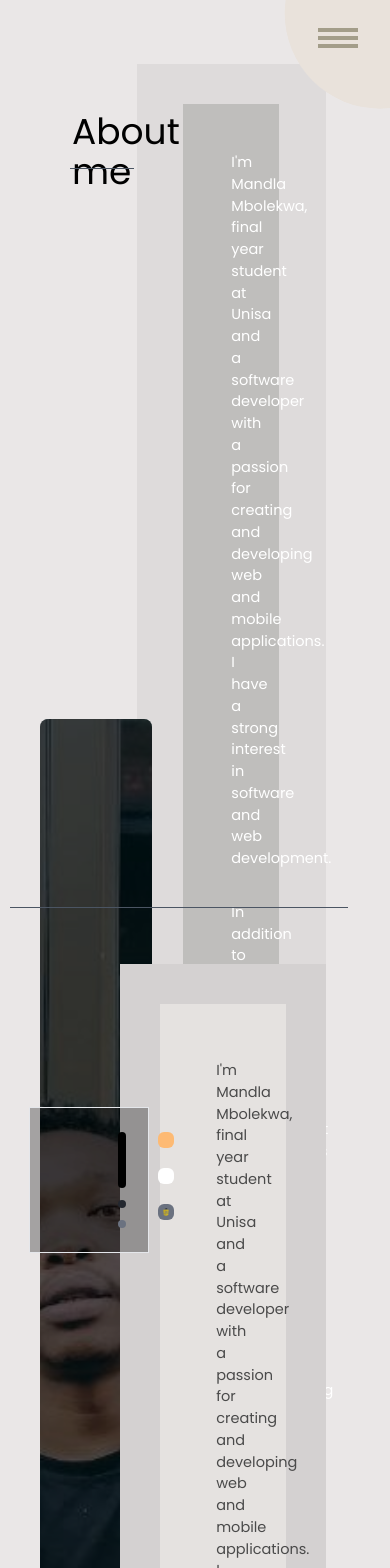
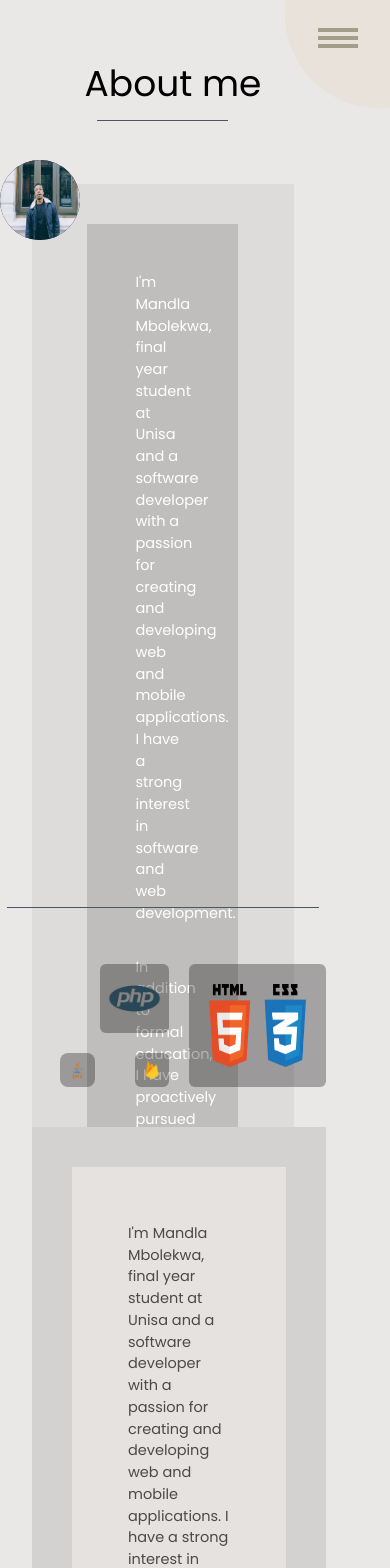
Before and after one commit to 23Mandla/portfolio, a React (Create React App) app: page /about in a window 390 px wide. Shown: the top 1568 px of the page. Built offline with nearby package versions, Linux system fonts and the light colour scheme.

Commit message:
working on media querries

```diff
--- a/src/componets/About/About.js
+++ b/src/componets/About/About.js
@@ -3,10 +3,10 @@ import me from "../assets/images/home-pic-3.jpg";
 export default function About() {
   return (
 
-      <div className="relative h-screen p-16 grid grid-cols-3 gap-5 after:content-[''] after:absolute after:bg-gray-600 after:h-[1px] after:w-[80%] after:-bottom-16 after:left-[10%]">
-        <div className="grid grid-rows-3">
-          <h1 className="relative text-4xl pl-5 top-12 left-5 after:content-[''] after:absolute after:bg-gray-600 after:h-[1px] after:w-[50%] after:top-14 after:left-[14%]">About me</h1>
-          <div className="relative row-span-2 m-2 -top-7">
+      <div className="relative w-screen md:w-full space-y-20 md:space-y-0 h-screen p-16 md:grid gap-5 md:grid-cols-3 after:content-[''] after:absolute after:bg-gray-600 after:h-[1px] after:w-[80%] after:-bottom-16 after:left-[10%]">
+        <div className="block md:grid md:grid-rows-3">
+          <h1 className="relative text-center md:text-center  text-4xl pl-5 md:top-12  after:content-[''] after:absolute after:bg-gray-600 after:h-[1px] after:w-[50%] md:after:w-[80%] after:top-14 after:left-[25%] md:after:left-[12%] ">About me</h1>
+          <div className="relative hidden md:block row-span-2 m-2 -top-7">
             <div className="absolute top-0 left-0 w-full h-full holder rounded-lg"></div>
             <img
               src={me}
@@ -15,7 +15,10 @@ export default function About() {
             />
           </div>
         </div>
-        <div className="bg-[#dedbdb] p-10 col-span-2">
+        <div className="bg-[#dedbdb] p-10 col-span-2 relative mt-10">
+          <div className="absolute h-20 w-20 rounded-full -top-6 -left-8 bg-black block md:hidden">
+            <img src={me} alt="me" className="w-full h-full rounded-full" />
+          </div>
           <div className="m-auto w-[83%] h-full p-12 space-y-8 bg-[#bfbebc]  text-[#ffffff] text-[14.5px]">
             <p>
               I'm Mandla Mbolekwa, final year student at Unisa and a software
--- a/src/componets/About/Skills.js
+++ b/src/componets/About/Skills.js
@@ -13,8 +13,23 @@ import mongodb from "../../componets/assets/images/mongodb.png";
 
 export default function Skills() {
   return (
-    <div className="relative  h-screen p-16">
-      <div className="bg-[#d4d1d1] relative w-[70%] h-full p-10 float-right ">
+    <div className="relative space-y-10 md:space-y-0 h-screen p-16">
+      <div className="w-full grid grid-cols-2 md:hidden gap-5">
+        {/** insert title skills on side here */}
+        <div className="flex flex-col gap-5">
+          <div className="flex justify-end">
+            <img src={php} alt="" className="w-[50%] rounded-md p-2" style={{ backgroundColor: "rgba(0, 0, 0, 0.3)"}}/>
+          </div>
+          <div className="flex justify-end gap-10">
+            <img src={java} alt="" className="w-[25%] rounded-lg p-2" style={{ backgroundColor: "rgba(0, 0, 0, 0.3)"}} />
+            <img src={firebase} alt="" className="w-[25%] rounded-md p-2" style={{ backgroundColor: "rgba(0, 0, 0, 0.3)"}}/>
+          </div>
+        </div>
+        <div className="p-5 rounded-md" style={{ backgroundColor: "rgba(0, 0, 0, 0.3)"}}>
+         <img src={html} alt="" className="w-full h-full rounded-md"/>
+        </div>
+      </div>
+      <div className="bg-[#d4d1d1] relative w-full h-full p-10 float-right md:w-[70%]">
         <div className=" h-full p-14 space-y-8 bg-[#e5e2e0]  text-[#4A4A4A] text-[14.5px]">
           <p>
             I'm Mandla Mbolekwa, final year student at Unisa and a software
@@ -35,7 +50,7 @@ export default function Skills() {
         </div>
 
         <div
-          className="absolute flex gap-8 border w-[58%] ml-3 -left-[50%] h-38 top-[20%] p-6 text-sm"
+          className="hidden absolute md:flex gap-8 border w-[58%] ml-3 -left-[50%] h-38 top-[20%] p-6 text-sm "
           style={{ backgroundColor: "rgba(0, 0, 0, 0.3)" }}
         >
           <div className="flex flex-col justify-center gap-3">
--- a/src/componets/Navbar/MenuItem.js
+++ b/src/componets/Navbar/MenuItem.js
@@ -1,13 +1,13 @@
 import React from "react";
-import { motion } from "framer-motion";
+
 
 export default function MenuItem({ showMenu: isOpen}) {
   return (
     isOpen && (
-      <motion.div
+      <div
         className={`absolute w-full h-full z-20 block md:hidden`}
         style={{ background: "rgba(0,0,0,0.83)" }}
-      ></motion.div>
+      ></div>
     )
   );
 }
```
